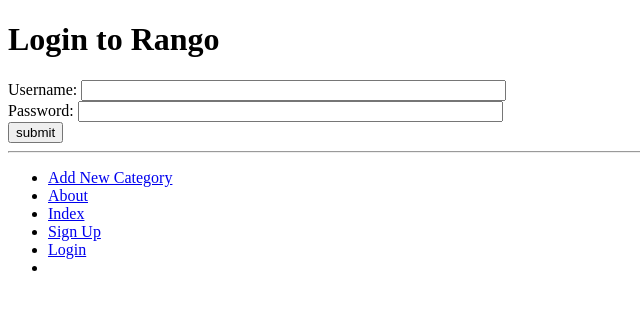
After one commit to rtwhitfield84/rango, a Django app: page /rango/login/ in a window 1280 px wide. The commit adds this page. Shown: the top 310 px of the page, without its empty margins (0-640 px from the left). Run offline with Django 3.2, Linux system fonts and the light colour scheme; data that the repository does not hold is empty.

Commit message:
login user

```diff
--- a/tango_with_django_project/rango/urls.py
+++ b/tango_with_django_project/rango/urls.py
@@ -13,5 +13,6 @@ urlpatterns = [
 	url(r'^register/$',
 		views.register,
 		name='register'),
+	url(r'^login/$', views.user_login, name='login'),
 
 ]
--- a/tango_with_django_project/rango/views.py
+++ b/tango_with_django_project/rango/views.py
@@ -1,10 +1,12 @@
 from django.shortcuts import render
-from django.http import HttpResponse
 from rango.models import Category
 from rango.models import Page
 from rango.forms import CategoryForm
 from rango.forms import PageForm
 from rango.forms import UserForm, UserProfileForm
+from django.contrib.auth import authenticate, login
+from django.http import HttpResponseRedirect, HttpResponse
+from django.core.urlresolvers import reverse
 
 def index(request):
 	# Query the database for a list of ALL categories currently stored.
@@ -123,3 +125,28 @@ def register(request):
 		profile_form = UserProfileForm()
 
 	return render(request,'rango/register.html',{'user_form': user_form,'profile_form': profile_form,'registered': registered})
+
+
+def user_login(request):
+	if request.method == 'POST':
+		username = request.POST.get('username')
+		password = request.POST.get('password')
+
+		user = authenticate(username = username, password=password)
+
+		if user:
+			if user.is_active:
+				login(request, user)
+				return HttpResponseRedirect(reverse('index'))
+			else:
+
+				return HttpResponse("Your Rango account is disabled.")
+
+		else:
+			print("Invalid login details: {0}, {1}".format(username,password))
+			return HttpResponse("Invalid login details supplied.")
+
+
+	else:
+
+		return render(request, 'rango/login.html', {})
--- a/tango_with_django_project/templates/rango/base.html
+++ b/tango_with_django_project/templates/rango/base.html
@@ -28,6 +28,7 @@
 				<li><a href="{% url 'about' %}">About</a></li>
 				<li><a href="{% url 'index' %}">Index</a></li>
 				<li><a href="{% url 'register' %}">Sign Up</a></li>
+				<li><a href="{% url 'login' %}">Login</a><li>
 			</ul>
 		</div>
 	</body>
--- a/tango_with_django_project/templates/rango/index.html
+++ b/tango_with_django_project/templates/rango/index.html
@@ -7,7 +7,11 @@
 </head>
 	<body>
 			<h1>Rango says...</h1>
-		<div>hey there partner!</div>
+		{% if user.is_authenticated %}
+			howdy {{ user.username }}!
+		{% else %}
+			hey there partner!
+		{% endif %}
 
 		<div>
 		<h1><strong>Most Liked Categories</strong></h1>
--- /dev/null
+++ b/tango_with_django_project/templates/rango/login.html
@@ -0,0 +1,19 @@
+{% extends 'rango/base.html' %}
+{% load staticfiles %}
+
+{% block title_block %}
+	Login
+{% endblock %}
+
+{% block body_block %}
+	<h1>Login to Rango</h1>
+<form id="login_form" method="post" action="{% url 'login' %}">
+	{% csrf_token %}
+	Username: <input type="text" name="username" value="" size="50" />
+	<br />
+	Password: <input type="password" name="password" value="" size="50" />
+	<br />
+	<input type="submit" value="submit" />
+</form>
+
+{% endblock %}
```
